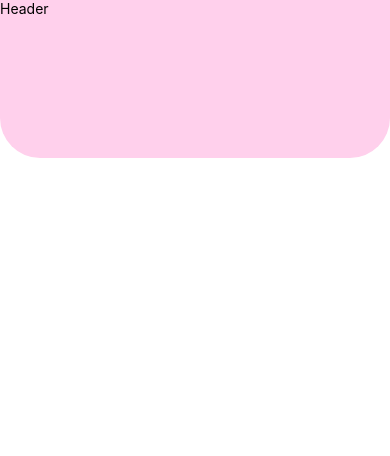
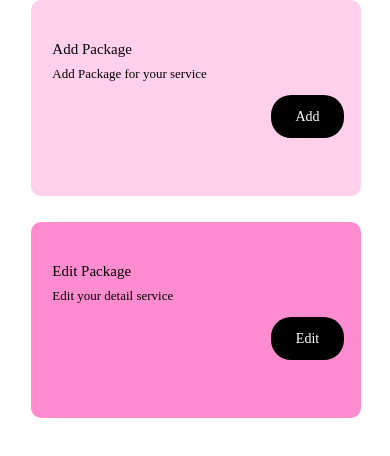
Before and after one commit to SuakRolando/WeddsAppAdmin, a React Native app: screen / in a window 390 px wide. Shown: the top 456 px of the page. Built offline with nearby package versions, Linux system fonts and the light colour scheme.

Commit message:
Page Home

```diff
--- a/App.js
+++ b/App.js
@@ -1,9 +1,9 @@
 import {StyleSheet, Text, View} from 'react-native';
 import React from 'react';
-import {Header, Home} from './src';
+import {Header, Home, HomeContent} from './src';
 
 const App = () => {
-  return <Header />;
+  return <Home />;
 };
 
 export default App;
--- /dev/null
+++ b/src/components/Gap/index.js
@@ -0,0 +1,8 @@
+import {View} from 'react-native';
+import React from 'react';
+
+const Gap = ({height, width}) => {
+  return <View style={{height: height, width: width}}></View>;
+};
+
+export default Gap;
--- /dev/null
+++ b/src/components/HomeContent/index.js
@@ -0,0 +1,52 @@
+import {StyleSheet, Text, View, TouchableOpacity} from 'react-native';
+import React from 'react';
+import RoundedButton from '../RoundedButton';
+
+const HomeContent = ({
+  buttonTitle = 'Add',
+  title = 'Add Package',
+  subTitle = 'Add Package for your service',
+  backgroundColor = '#FFD0EC',
+}) => {
+  return (
+    <View style={styles.container(backgroundColor)}>
+      <View style={styles.containerWrapper}>
+        <Text style={styles.header}>{title}</Text>
+        <Text style={styles.subHeader}>{subTitle}</Text>
+      </View>
+      <TouchableOpacity style={styles.buttonStyle}>
+        <RoundedButton title={buttonTitle} />
+      </TouchableOpacity>
+    </View>
+  );
+};
+
+export default HomeContent;
+
+const styles = StyleSheet.create({
+  container: backgroundColor => ({
+    height: 196,
+    width: 330,
+    backgroundColor: backgroundColor,
+    borderRadius: 10,
+  }),
+  header: {
+    marginTop: 41.34,
+    fontFamily: 'Poppins-Bold',
+    fontSize: 15,
+    color: '#000',
+  },
+  subHeader: {
+    fontFamily: 'Poppins-Regular',
+    fontSize: 13,
+    color: '#000',
+    marginTop: 8,
+  },
+  containerWrapper: {
+    marginLeft: 21.34,
+  },
+  buttonStyle: {
+    marginLeft: 240,
+    marginTop: 13,
+  },
+});
--- /dev/null
+++ b/src/components/RoundedButton/index.js
@@ -0,0 +1,28 @@
+import {StyleSheet, Text, View} from 'react-native';
+import React from 'react';
+
+const RoundedButton = ({title}) => {
+  return (
+    <View style={styles.container}>
+      <Text style={styles.txt}>{title}</Text>
+    </View>
+  );
+};
+
+export default RoundedButton;
+
+const styles = StyleSheet.create({
+  container: {
+    height: 43,
+    width: 73,
+    backgroundColor: '#000',
+    borderRadius: 20,
+    justifyContent: 'center',
+    alignItems: 'center',
+  },
+  txt: {
+    fontFamily: 'Poppins-Bold',
+    fontSize: 14,
+    color: '#fff',
+  },
+});
--- a/src/components/index.js
+++ b/src/components/index.js
@@ -1,3 +1,6 @@
 import Header from './Header';
+import HomeContent from './HomeContent';
+import RoundedButton from './RoundedButton';
+import Gap from './Gap';
 
-export {Header};
+export {Header, HomeContent, RoundedButton, Gap};
--- a/src/pages/Home/index.js
+++ b/src/pages/Home/index.js
@@ -1,11 +1,21 @@
 import {StyleSheet, Text, View, StatusBar} from 'react-native';
 import React from 'react';
+import {Gap, HomeContent} from '../../components';
 
 const Home = () => {
   return (
     <View style={styles.container}>
       <StatusBar barStyle={'dark-content'} backgroundColor="#FFD0EC" />
-      <Text style={styles.txt}>Oe</Text>
+      <View style={styles.content}>
+        <HomeContent />
+        <Gap height={26} />
+        <HomeContent
+          title="Edit Package"
+          subTitle="Edit your detail service"
+          buttonTitle="Edit"
+          backgroundColor="#FF8BD0"
+        />
+      </View>
     </View>
   );
 };
@@ -13,8 +23,14 @@ const Home = () => {
 export default Home;
 
 const styles = StyleSheet.create({
-  container: {},
+  container: {
+    flex: 1,
+    backgroundColor: '#fff',
+  },
   txt: {
     fontFamily: 'Poppins-Bold',
   },
+  content: {
+    marginLeft: 31,
+  },
 });
```
